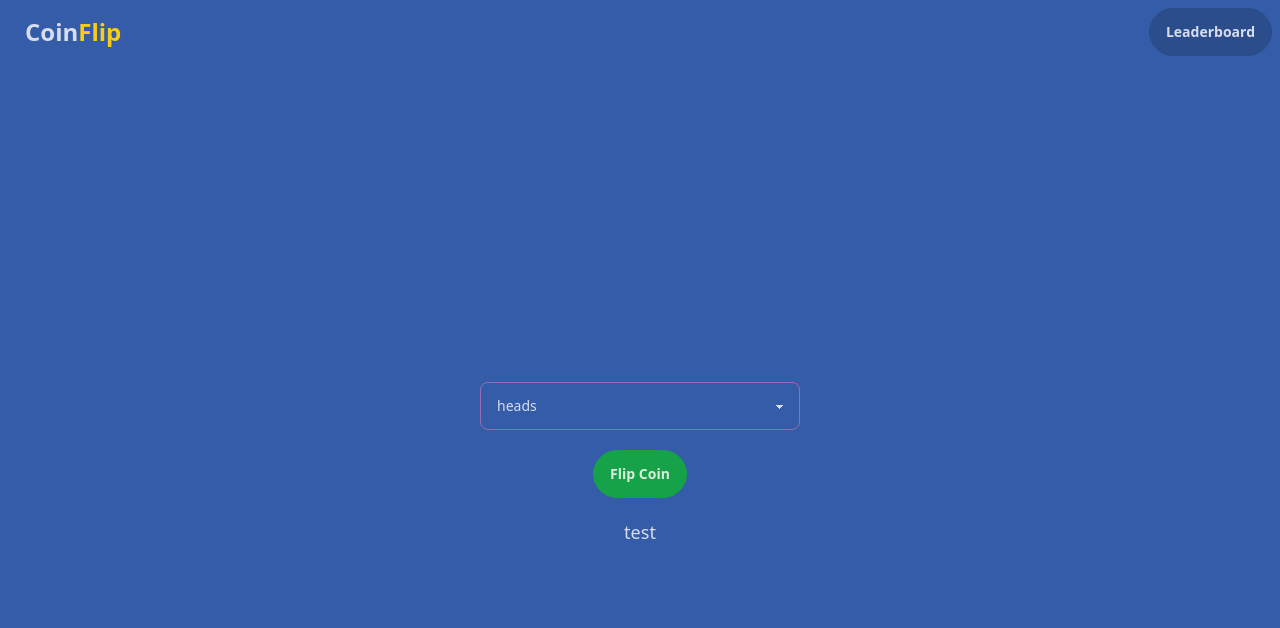
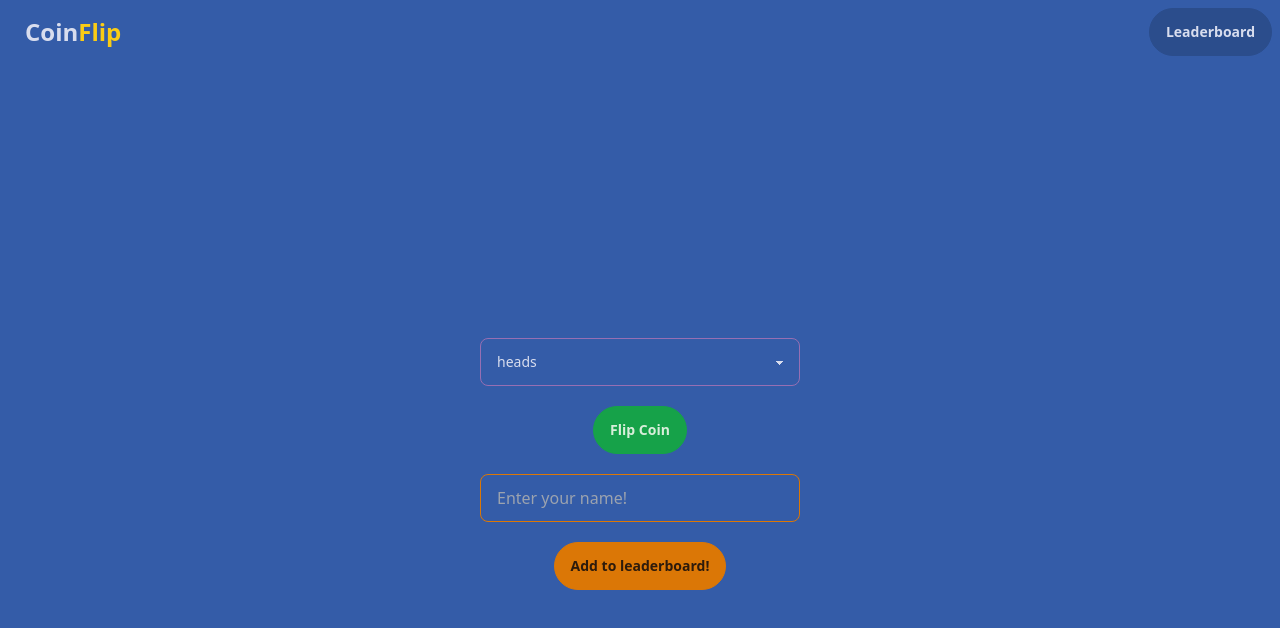
Before and after one commit to reubenjds/coinflip, a SvelteKit app: page / in a window 1280 px wide. Shown: the top 628 px of the page. Built offline with nearby package versions, Linux system fonts and the light colour scheme.

Commit message:
feat: add dynamic leaderboard additions using array

```diff
--- a/src/routes/+page.svelte
+++ b/src/routes/+page.svelte
@@ -20,19 +20,19 @@
     streak = 0;
   }
 
-
-const test = () => {
+let name = '';
+const postStreak = () => {
     return {
-        leaderboard: fetch("http://localhost:4040/test", {
+        leaderboard: fetch("http://localhost:4040/streak", {
           method: 'POST',
           mode: 'cors',
           headers: {
             'Content-Type': 'application/json'
           },
           body: JSON.stringify(
-            {name : 'User1'}
+            {name, streak}
             )
-        })
+        }).then(request => console.log(request.status)).then(r => console.log(r))
     }
 }
 </script>
@@ -57,5 +57,6 @@ const test = () => {
 {#if selectedFlip !== flip && flip !== -1}
 <button on:click={reset} class="btn btn-info">Play Again!</button>
 {/if}
-<button on:click={test}>test</button>
+<input placeholder='Enter your name!' bind:value={name} class="input input-bordered input-warning w-full max-w-xs" />
+<button class="btn btn-warning" on:click={postStreak}>Add to leaderboard!</button>
 </div>
--- a/src/routes/leaderboard/+page.svelte
+++ b/src/routes/leaderboard/+page.svelte
@@ -20,7 +20,7 @@
           {#each leaderboard as player, index}
             <tr>
               <th>{index + 1}</th>
-              <td>{player.user}</td>
+              <td>{player.name}</td>
               <td>{player.streak}</td>
             </tr>
           {/each}
```
Also changed, not shown: 1 other file (tests, documents, lock files or other folders).
